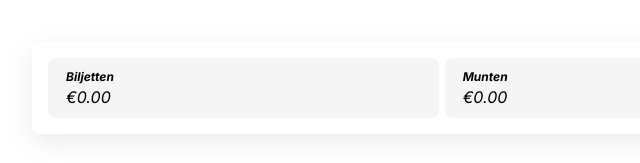
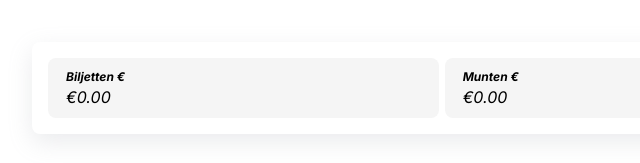
Before and after one commit to tassilovermeulen/gta, a plain HTML site: page index.html in a window 1280 px wide. Shown: the part 634-797 px from the top of the page, 0-640 px from the left. Drawn offline with nearby package versions, Linux system fonts and the light colour scheme.

Commit message:
Commit test

```diff
--- a/index.html
+++ b/index.html
@@ -26,11 +26,11 @@
     </header>
     <section class="totals">
         <div class="totals_container bills-total">
-            <h6>Biljetten</h6>
+            <h6>Biljetten €</h6>
             <p>€10,00</p>
         </div>
         <div class="totals_container coins-total">
-            <h6>Munten</h6>
+            <h6>Munten €</h6>
             <p>€10,00</p>
         </div>
         <div class="totals_container cumulative">
```
